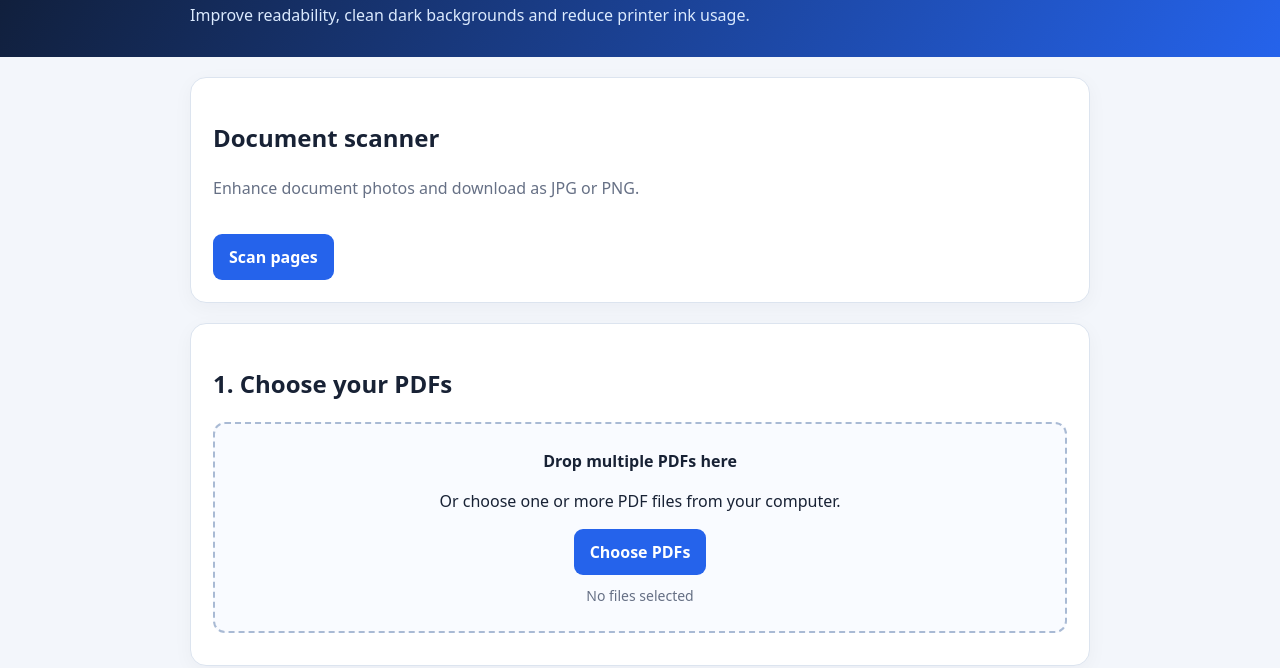
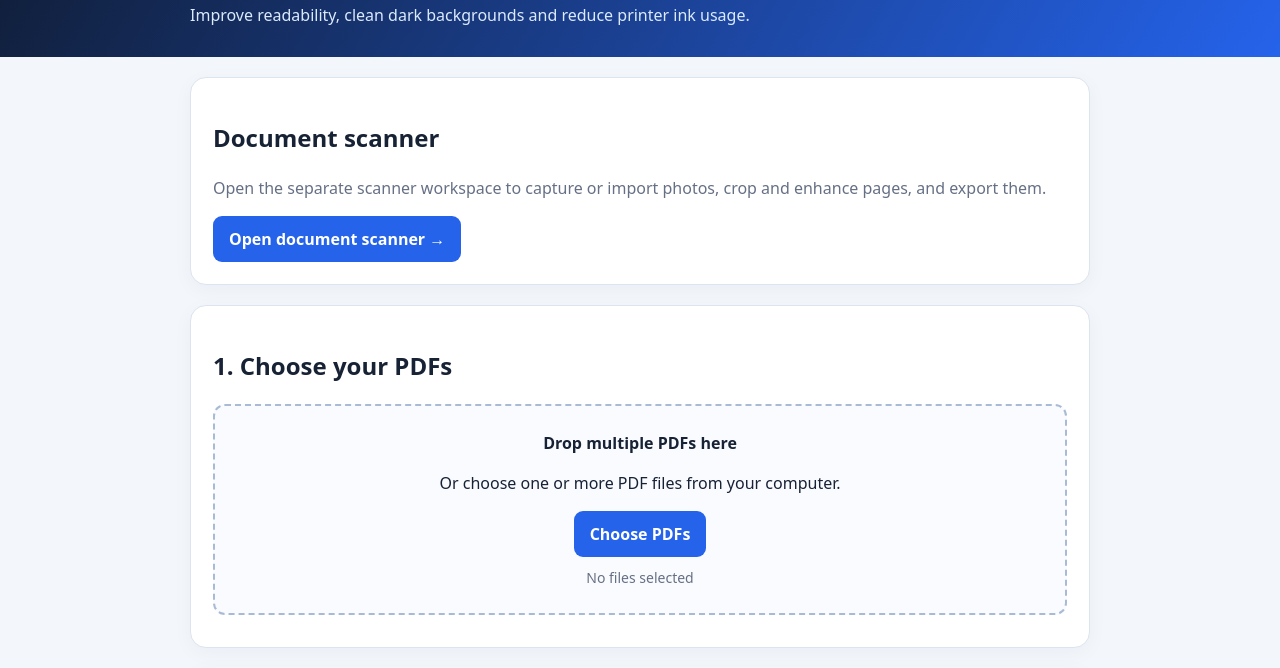
Before and after one commit to Shuvo44Ju/DocuWorks-Studio, a plain HTML site: page index.html in a window 1280 px wide. Shown: the part 87-755 px from the top of the page. Drawn offline with nearby package versions, Linux system fonts and the light colour scheme; a script that the page names is missing.

Commit message:
Link scanner option to its own page while preserving Ink Saver PDF

```diff
--- a/index.html
+++ b/index.html
@@ -66,7 +66,7 @@ footer{text-align:center;color:#667085;font-size:13px;padding:8px 18px 28px}
 <p>Improve readability, clean dark backgrounds and reduce printer ink usage.</p>
 </header>
 <main>
-<section class="panel"><h2>Document scanner</h2><p class="note">Enhance document photos and download as JPG or PNG.</p><button id="openScanner" type="button">Scan pages</button></section>
+<section class="panel"><h2>Document scanner</h2><p class="note">Open the separate scanner workspace to capture or import photos, crop and enhance pages, and export them.</p><a class="filebtn" href="./scan.html" style="display:inline-block;text-decoration:none">Open document scanner →</a></section>
 
 <section class="panel">
 <h2>1. Choose your PDFs</h2>
```
